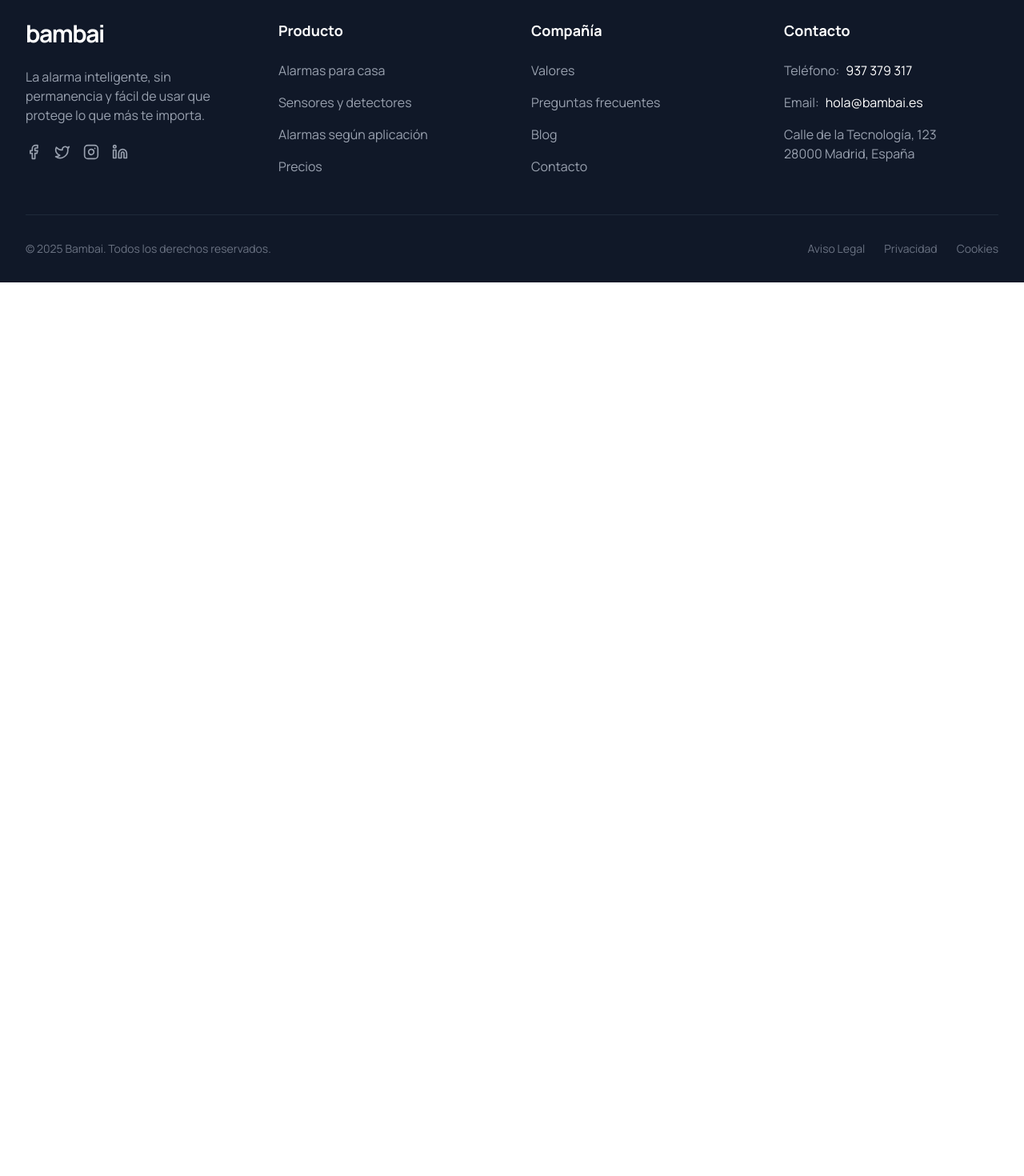
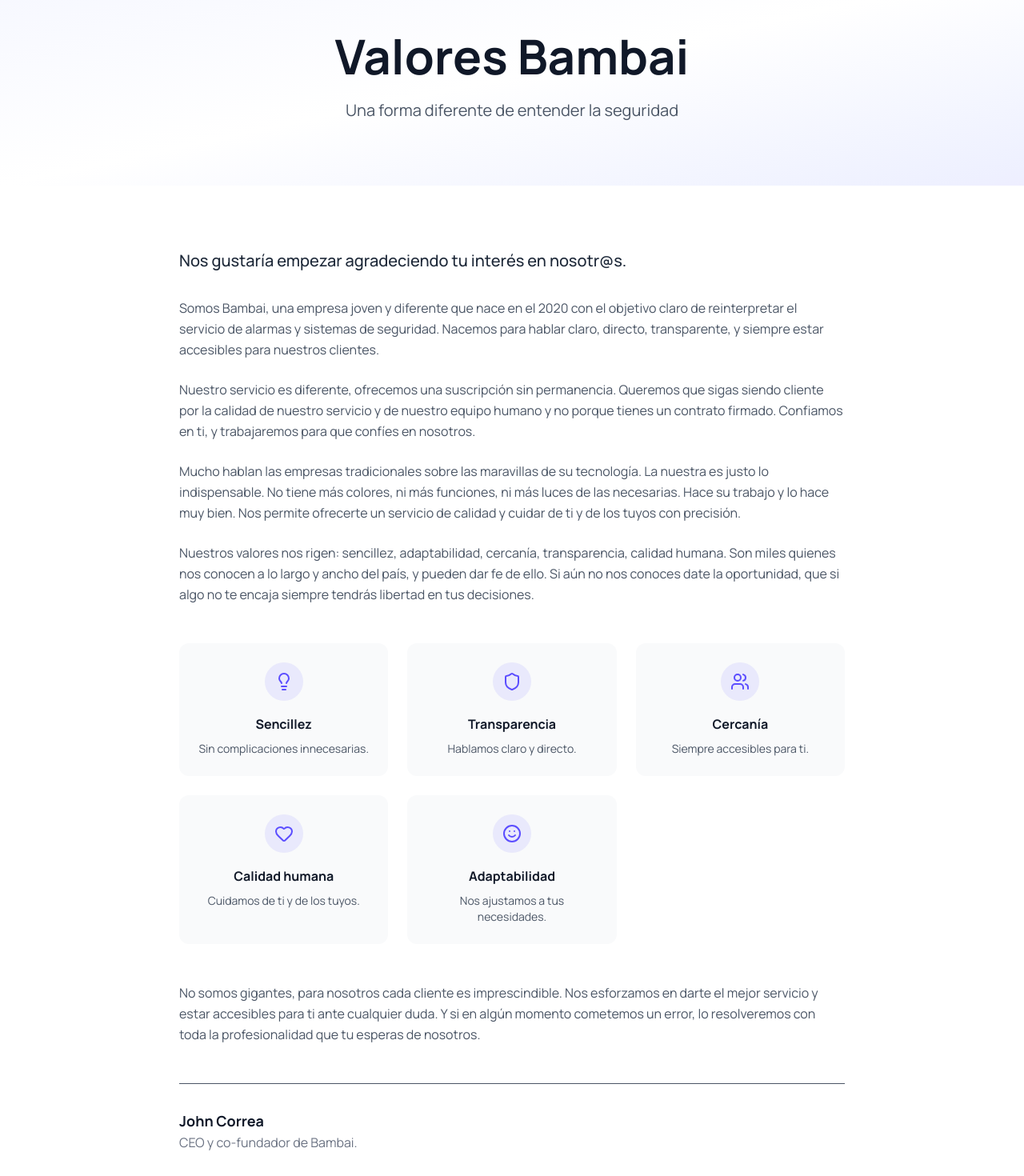
Before and after one commit to Miguel-Angel4/bambai-clone, a React (Vite) app: page /valores in a window 1280 px wide. Shown: the part 120-1590 px from the top of the page at 80% size. Before the commit the page ends 800 px from the top, so only its background shows below. Built offline with nearby package versions, Linux system fonts and the light colour scheme.

Commit message:
Add Values page and fix Navbar structure

```diff
--- a/src/App.tsx
+++ b/src/App.tsx
@@ -9,6 +9,7 @@
 import { MotionSensors } from './components/MotionSensors';
 import { AlarmsByApplication } from './components/AlarmsByApplication';
 import { AlarmsBySpace } from './components/AlarmsBySpace';
+import { Values } from './components/Values';
 
 function HomePage() {
   return (
@@ -33,6 +34,7 @@
             <Route path="/sensores-detectores" element={<MotionSensors />} />
             <Route path="/alarmas-aplicacion" element={<AlarmsByApplication />} />
             <Route path="/alarmas-espacio" element={<AlarmsBySpace />} />
+            <Route path="/valores" element={<Values />} />
           </Routes>
         </main>
         <Footer />
--- a/src/components/Navbar.tsx
+++ b/src/components/Navbar.tsx
@@ -23,7 +23,7 @@
             name: 'Recursos',
             href: '#',
             dropdown: [
-                { name: 'Valores', href: '#' },
+                { name: 'Valores', href: '/valores' },
                 { name: 'Preguntas frecuentes', href: '#' },
                 { name: 'Blog', href: '#' },
                 { name: 'Contacto', href: '#' },
@@ -32,7 +32,7 @@
     ];
 
     return (
-        <nav className="sticky top-0 z-50 bg-white shadow-sm">
+        <nav className="sticky top-0 z-50 bg-white shadow-sm" >
             <div className="max-w-7xl mx-auto px-4 sm:px-6 lg:px-8">
                 <div className="flex justify-between items-center h-20">
                     {/* Logo */}
@@ -187,6 +187,6 @@
                     </div>
                 </div>
             )}
-        </nav>
+        </nav >
     );
 };
--- /dev/null
+++ b/src/components/Values.tsx
@@ -0,0 +1,91 @@
+import React from 'react';
+import { Heart, Shield, Users, Lightbulb, Smile } from 'lucide-react';
+
+export const Values: React.FC = () => {
+    const valuesList = [
+        { icon: Lightbulb, title: 'Sencillez', description: 'Sin complicaciones innecesarias.' },
+        { icon: Shield, title: 'Transparencia', description: 'Hablamos claro y directo.' },
+        { icon: Users, title: 'Cercanía', description: 'Siempre accesibles para ti.' },
+        { icon: Heart, title: 'Calidad humana', description: 'Cuidamos de ti y de los tuyos.' },
+        { icon: Smile, title: 'Adaptabilidad', description: 'Nos ajustamos a tus necesidades.' },
+    ];
+
+    return (
+        <div className="bg-white">
+            {/* Hero Section */}
+            <section className="bg-gradient-to-br from-primary/5 via-white to-primary/10 py-20">
+                <div className="max-w-7xl mx-auto px-4 sm:px-6 lg:px-8 text-center">
+                    <h1 className="text-4xl md:text-6xl font-bold text-gray-900 mb-6">
+                        Valores Bambai
+                    </h1>
+                    <p className="text-xl text-gray-600 max-w-3xl mx-auto">
+                        Una forma diferente de entender la seguridad
+                    </p>
+                </div>
+            </section>
+
+            {/* Main Content */}
+            <section className="py-20">
+                <div className="max-w-4xl mx-auto px-4 sm:px-6 lg:px-8">
+                    <div className="prose prose-lg mx-auto text-gray-600 leading-relaxed">
+                        <p className="mb-8 text-xl font-medium text-gray-800">
+                            Nos gustaría empezar agradeciendo tu interés en nosotr@s.
+                        </p>
+
+                        <p className="mb-6">
+                            Somos Bambai, una empresa joven y diferente que nace en el 2020 con el objetivo claro de
+                            reinterpretar el servicio de alarmas y sistemas de seguridad. Nacemos para hablar claro,
+                            directo, transparente, y siempre estar accesibles para nuestros clientes.
+                        </p>
+
+                        <p className="mb-6">
+                            Nuestro servicio es diferente, ofrecemos una suscripción sin permanencia. Queremos que sigas
+                            siendo cliente por la calidad de nuestro servicio y de nuestro equipo humano y no porque tienes
+                            un contrato firmado. Confiamos en ti, y trabajaremos para que confíes en nosotros.
+                        </p>
+
+                        <p className="mb-6">
+                            Mucho hablan las empresas tradicionales sobre las maravillas de su tecnología. La nuestra es
+                            justo lo indispensable. No tiene más colores, ni más funciones, ni más luces de las necesarias.
+                            Hace su trabajo y lo hace muy bien. Nos permite ofrecerte un servicio de calidad y cuidar de ti
+                            y de los tuyos con precisión.
+                        </p>
+
+                        <p className="mb-12">
+                            Nuestros valores nos rigen: sencillez, adaptabilidad, cercanía, transparencia, calidad humana.
+                            Son miles quienes nos conocen a lo largo y ancho del país, y pueden dar fe de ello. Si aún no
+                            nos conoces date la oportunidad, que si algo no te encaja siempre tendrás libertad en tus decisiones.
+                        </p>
+
+                        {/* Values Grid */}
+                        <div className="grid grid-cols-1 md:grid-cols-3 gap-6 my-12 not-prose">
+                            {valuesList.map((value, index) => {
+                                const Icon = value.icon;
+                                return (
+                                    <div key={index} className="bg-gray-50 rounded-xl p-6 text-center hover:shadow-md transition-shadow">
+                                        <div className="w-12 h-12 bg-primary/10 rounded-full flex items-center justify-center mx-auto mb-4">
+                                            <Icon className="w-6 h-6 text-primary" />
+                                        </div>
+                                        <h3 className="font-bold text-gray-900 mb-2">{value.title}</h3>
+                                        <p className="text-sm text-gray-600">{value.description}</p>
+                                    </div>
+                                );
+                            })}
+                        </div>
+
+                        <p className="mb-8">
+                            No somos gigantes, para nosotros cada cliente es imprescindible. Nos esforzamos en darte el
+                            mejor servicio y estar accesibles para ti ante cualquier duda. Y si en algún momento cometemos
+                            un error, lo resolveremos con toda la profesionalidad que tu esperas de nosotros.
+                        </p>
+
+                        <div className="mt-12 border-t pt-8">
+                            <p className="font-bold text-gray-900 text-lg">John Correa</p>
+                            <p className="text-gray-500">CEO y co-fundador de Bambai.</p>
+                        </div>
+                    </div>
+                </div>
+            </section>
+        </div>
+    );
+};
```
